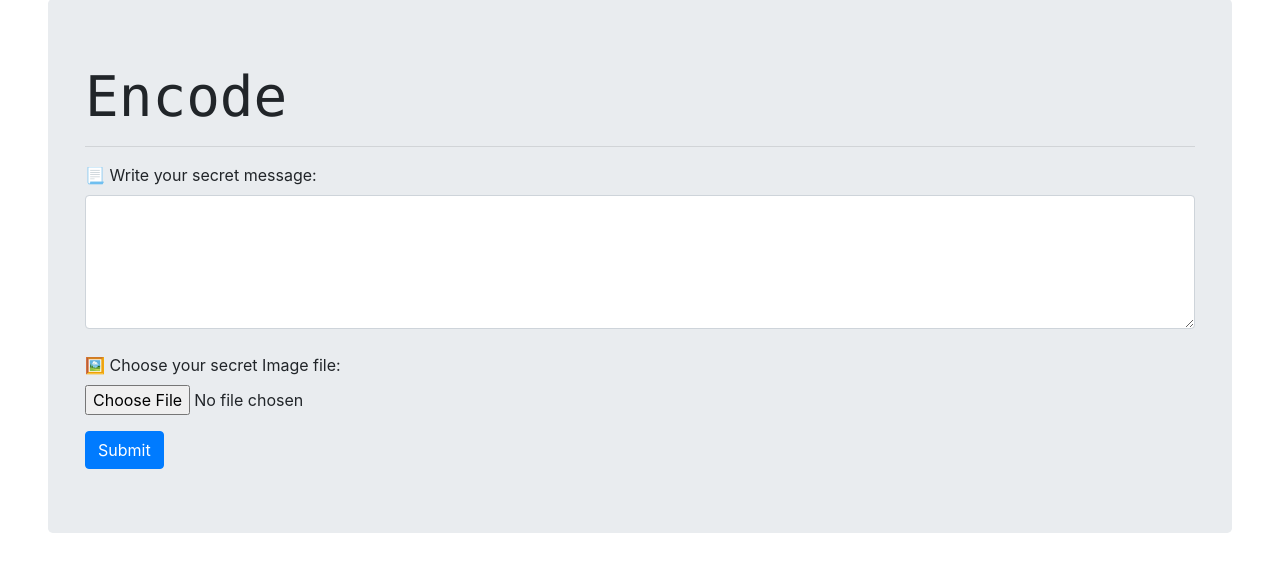
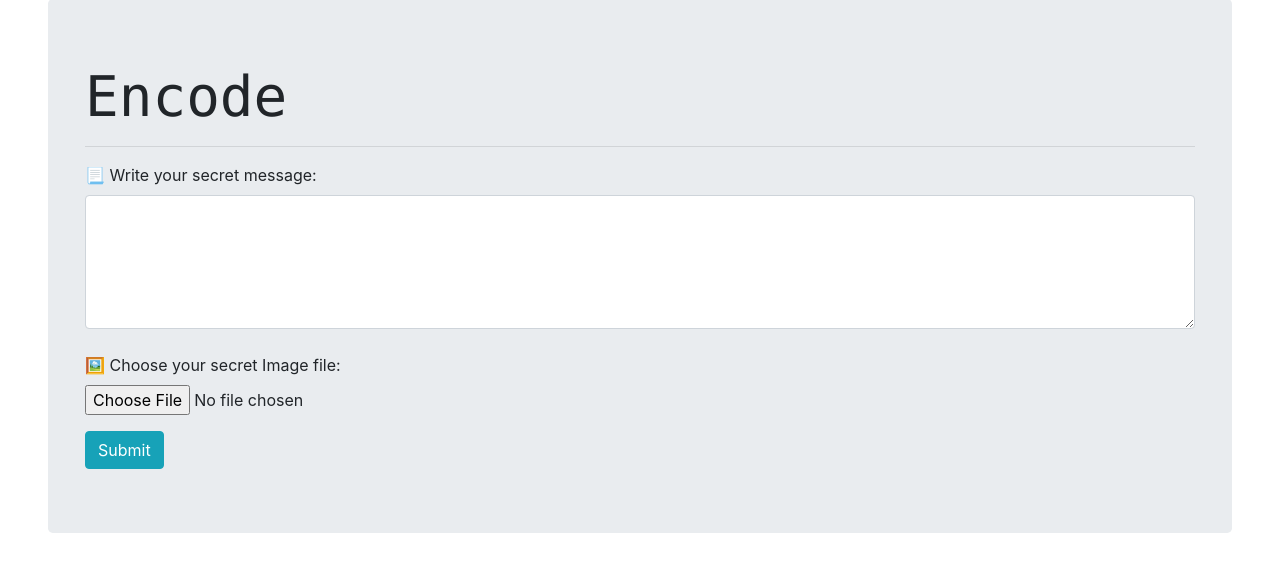
Before and after one commit to cap-team-37/image-steganography, a Flask app: page /text/encode in a window 1280 px wide. Shown: the part 375-956 px from the top of the page. Run offline with Flask 2, Linux system fonts and the light colour scheme; some libraries are stand-ins or nearby versions.

Commit message:
Update encode-text.html

```diff
--- a/modes/Text/templates/encode-text.html
+++ b/modes/Text/templates/encode-text.html
@@ -1,5 +1,5 @@
 {% extends 'text.html' %}
-{% block title %} STEGA | Text-Encode {% endblock %}
+{% block title %} S T A G - M E | Text-Encode {% endblock %}
 {% block content %}
     <div class="jumbotron jumbotron-fluid mx-5 my-5 rounded-lg">
         <div class="container">
@@ -14,7 +14,7 @@
                     <label for="exampleFormControlFile1">🖼️ Choose your secret Image file:</label>
                     <input type="file" name="image" accept="image/*" class="form-control-file" id="exampleFormControlFile1" required>
                 </div>
-                <button type="submit" class="btn btn-primary">Submit</button>
+                <button type="submit" class="btn btn-info">Submit</button>
             </form>
             <!--Form end-->
         </div>
```
